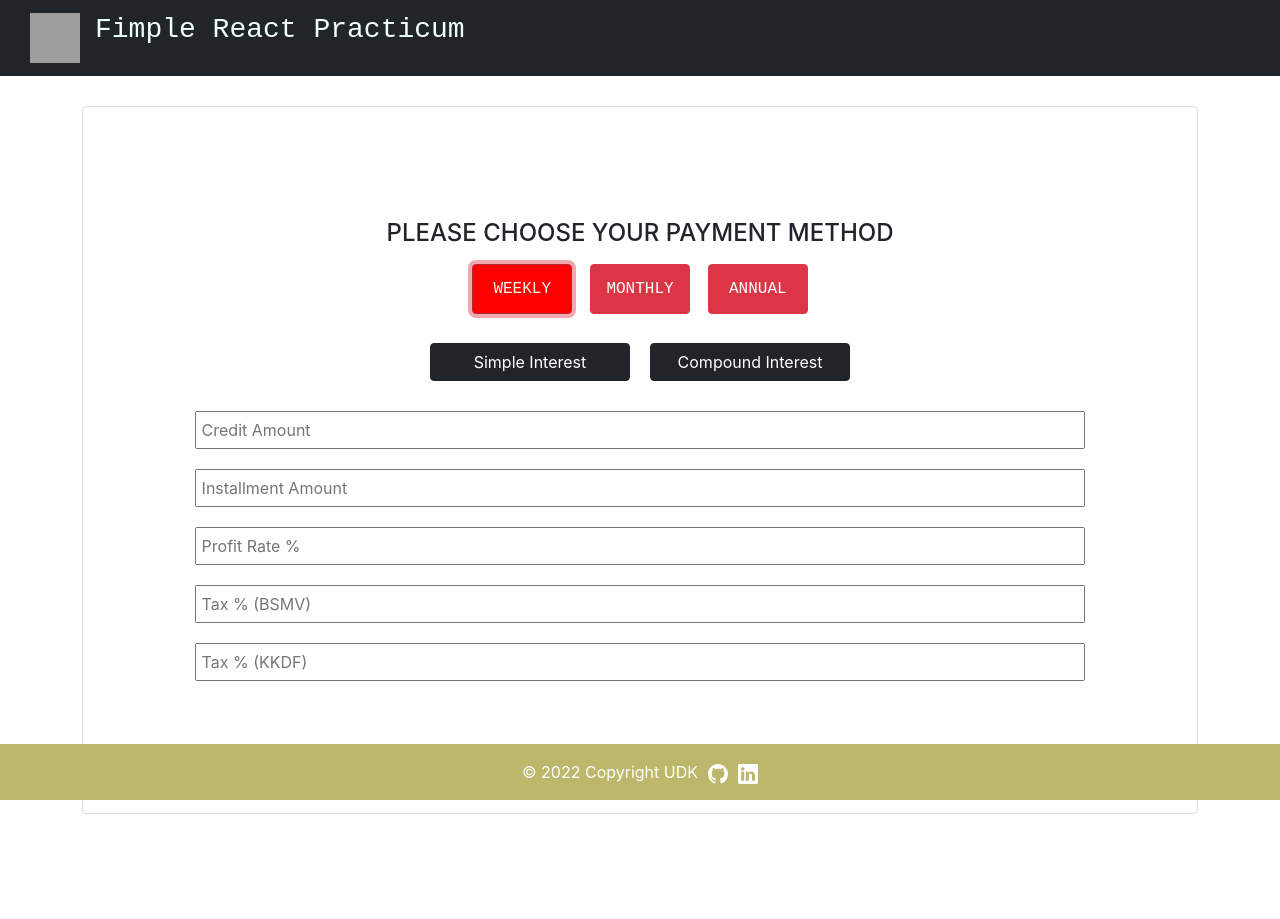
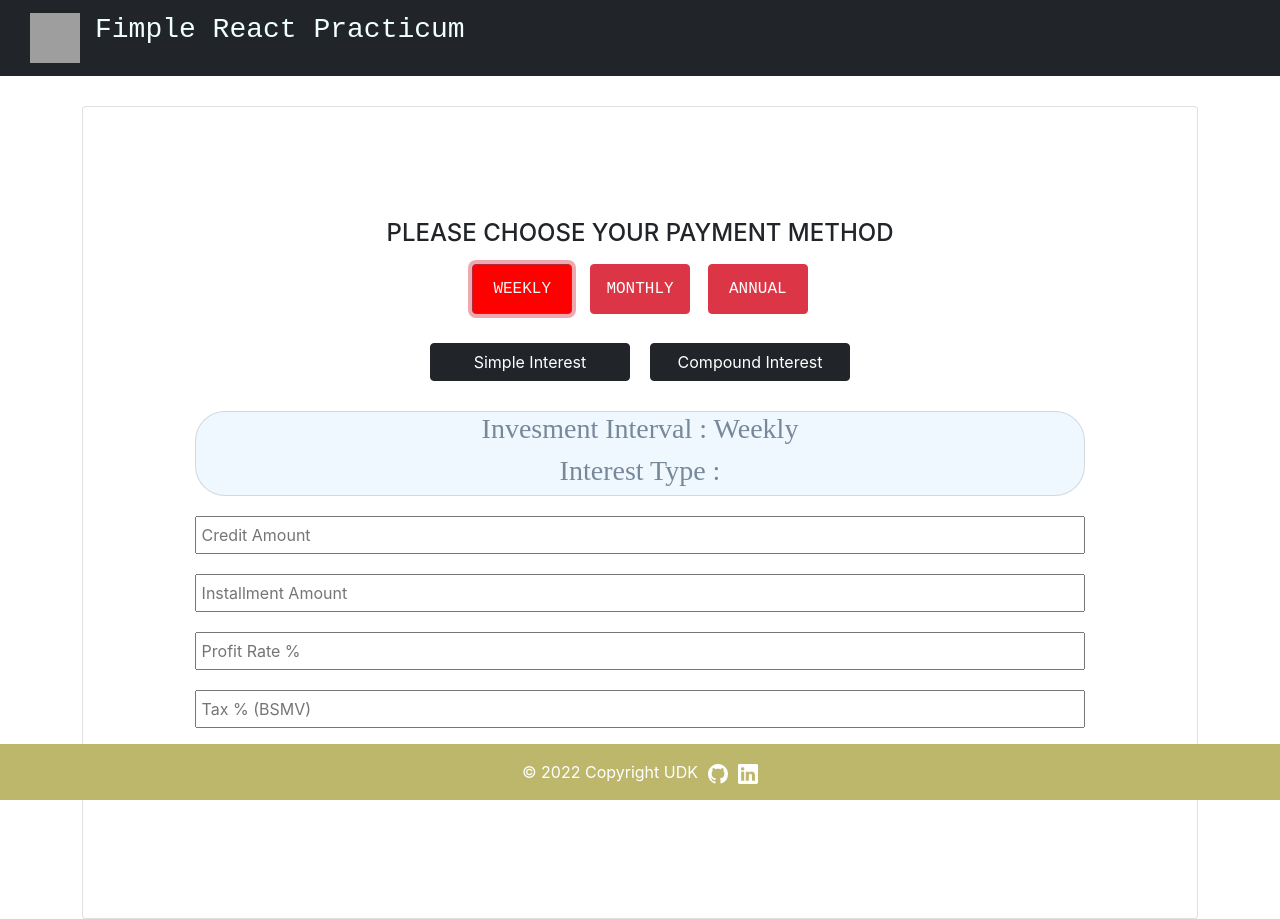
Before and after one commit to UlasDoruk/Fimple_React_Practicum_Project, a React (Create React App) app: page / in a window 1280 px wide. Both pictures are taken after a click on the button "WEEKLY". Before the commit the page ends 814 px from the top, so only its background shows below. Built offline with nearby package versions, Linux system fonts and the light colour scheme; grey boxes are pictures that could not be loaded.

Commit message:
Selected added

```diff
--- a/src/components/Buttons/InterestButton.js
+++ b/src/components/Buttons/InterestButton.js
@@ -6,17 +6,25 @@ function InterestButton() {
 
     const { simple, setSimple, compound, setCompound } = useContext(ContainerContext);
 
+    function ReverseToSimple (){
+      setSimple(false)
+    }
+
+    function ReverseToCompound (){
+      setCompound(false)
+    }
+
   return (
     <div className="ınterestbtn">
       <button
         className="btn btn-dark"
-        onClick={() => setSimple(simple === true ? false : true)}
+        onClick={() =>( ReverseToCompound(),setSimple(simple === true ? false : true))}
       >
         Simple Interest
       </button>
       <button
         className="btn btn-dark"
-        onClick={() => setCompound(compound === true ? false : true)}
+        onClick={() => (ReverseToSimple(),setCompound(compound === true ? false : true))}
       >
         Compound Interest
       </button>
--- a/src/components/InputPage/inputpage.js
+++ b/src/components/InputPage/inputpage.js
@@ -1,13 +1,17 @@
 import Buttons from "../Buttons/Buttons"
 import "./Inputpage.css"
+import ContainerContext from "../Context/ContainerContext";
 import InputContext from "../Context/InputContext";
 import { useContext} from "react";
 import Paymentbtn from "../Buttons/Paymentbtn";
 import InterestButton from "../Buttons/InterestButton";
+import Selected from "../Selected/Selected";
+
 
 function InputPage() {
 
   const { credit,setCredit,installment,setInstallment,profit,setProfit,kkdf,setKkdf,bsmv,setBsmv,} = useContext(InputContext);
+  const {weekly,monthly,annual,simple,compound} = useContext(ContainerContext)
 
   function Credit(e) {
     setCredit(e.target.value);
@@ -34,6 +38,7 @@ function InputPage() {
       <div className="card input">
         <Buttons />
         <InterestButton />
+        {(weekly || annual || monthly || simple || compound) ? <Selected/> : "" }
         <input
           placeholder="Credit Amount"
           type="number"
--- /dev/null
+++ b/src/components/Selected/Selected.css
@@ -0,0 +1,25 @@
+
+
+@media screen and (min-width: 421px) {
+  .card.selected {
+    align-items: center;
+    border-radius: 30px;
+    font-family: 'Circular-Loom';
+    margin-bottom: 20px;
+    background: aliceblue;
+}
+h3.selected.text {
+    color: lightslategrey;
+}
+}
+@media screen and (max-width: 420px) {
+ .card.selected {
+    align-items: center;
+    border-radius: 10px;
+    margin-bottom: 20px;
+    background: aliceblue;
+}
+h3.selected.text {
+    color: lightslategrey;
+    font-size: 15px;
+}}
--- /dev/null
+++ b/src/components/Selected/Selected.js
@@ -0,0 +1,35 @@
+import ContainerContext from "../Context/ContainerContext";
+import {useContext} from "react"
+import "./Selected.css"
+
+function Selected() {
+
+  const { weekly , monthly , annual,simple,compound } = useContext(ContainerContext);
+
+  function InvesmentWriter(){
+    if(weekly === true){
+      return "Weekly"
+    }else if (monthly === true){
+      return "Monthly"
+    }else if(annual === true){
+      return "Annual"
+    }
+  }
+
+  function InterestWriter(){
+    if(simple === true){
+      return "Simple"
+    }else if (compound === true){
+      return "Compound"
+    }
+  }
+
+  return (
+    <div className="card selected">
+      <h3 className="selected text">Invesment Interval :  {InvesmentWriter()}</h3>
+      <h3 className="selected text">Interest Type      : {InterestWriter()}</h3>
+    </div>
+  );
+}
+
+export default Selected
```
